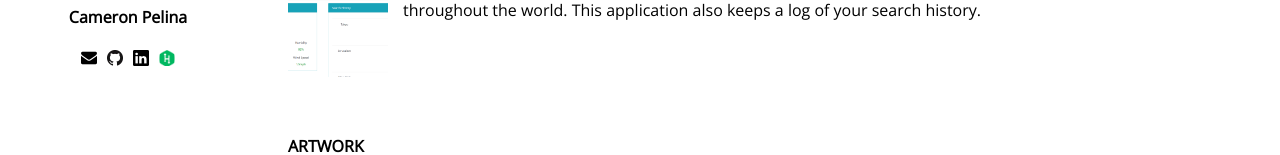
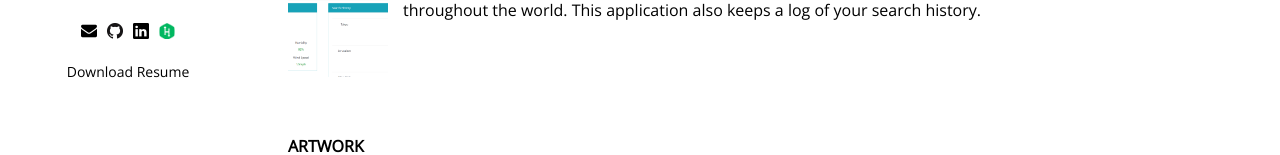
Before and after one commit to cpelina88/portfolio-new, a React (Create React App) app: page / in a window 1280 px wide. Shown: the part 464-619 px from the top of the page. Built offline with nearby package versions, Linux system fonts and the light colour scheme.

Commit message:
added download resume link

```diff
--- a/src/Navbar.css
+++ b/src/Navbar.css
@@ -10,7 +10,12 @@
   min-width: 150px !important;
   max-width: 30% !important; }
 
+.resumeLink {
+  font-size: 14px; }
+
 @media screen and (min-width: 768px) {
   .profilePic {
     min-width: 120px !important;
-    max-width: 70% !important; } }
+    max-width: 70% !important; }
+  .resumeLink {
+    font-size: 14px; } }
--- a/src/Navbar.js
+++ b/src/Navbar.js
@@ -4,6 +4,7 @@ import GitIcon from './img/github.png';
 import LinkedinIcon from './img/linkedin-logo.png';
 import HackerIcon from './img/HackerRank_logo.png';
 import ResumePic from './img/resumepic.png';
+import Resume from './files/resume.png';
 import './Navbar.css';
 
 
@@ -26,6 +27,9 @@ class Navbar extends Component {
           <a href='https://www.hackerrank.com/cpelina88'>
             <img className="icon" src={HackerIcon} alt="HackerRank Icon"/>
           </a>
+          <p>
+            <a className="resumeLink" href={Resume} download>Download Resume</a>
+          </p>
         </div>
       </div>
     );
--- a/src/Navbar.scss
+++ b/src/Navbar.scss
@@ -12,9 +12,17 @@
   max-width: 30% !important;
 }
 
+.resumeLink {
+  font-size: 14px
+}
+
 @media screen and (min-width: 768px) {
   .profilePic {
     min-width: 120px !important;
     max-width: 70% !important;
   }
+
+  .resumeLink {
+    font-size: 14px
+  }
 }
```
Also changed, not shown: src/files/resume.png (added).
